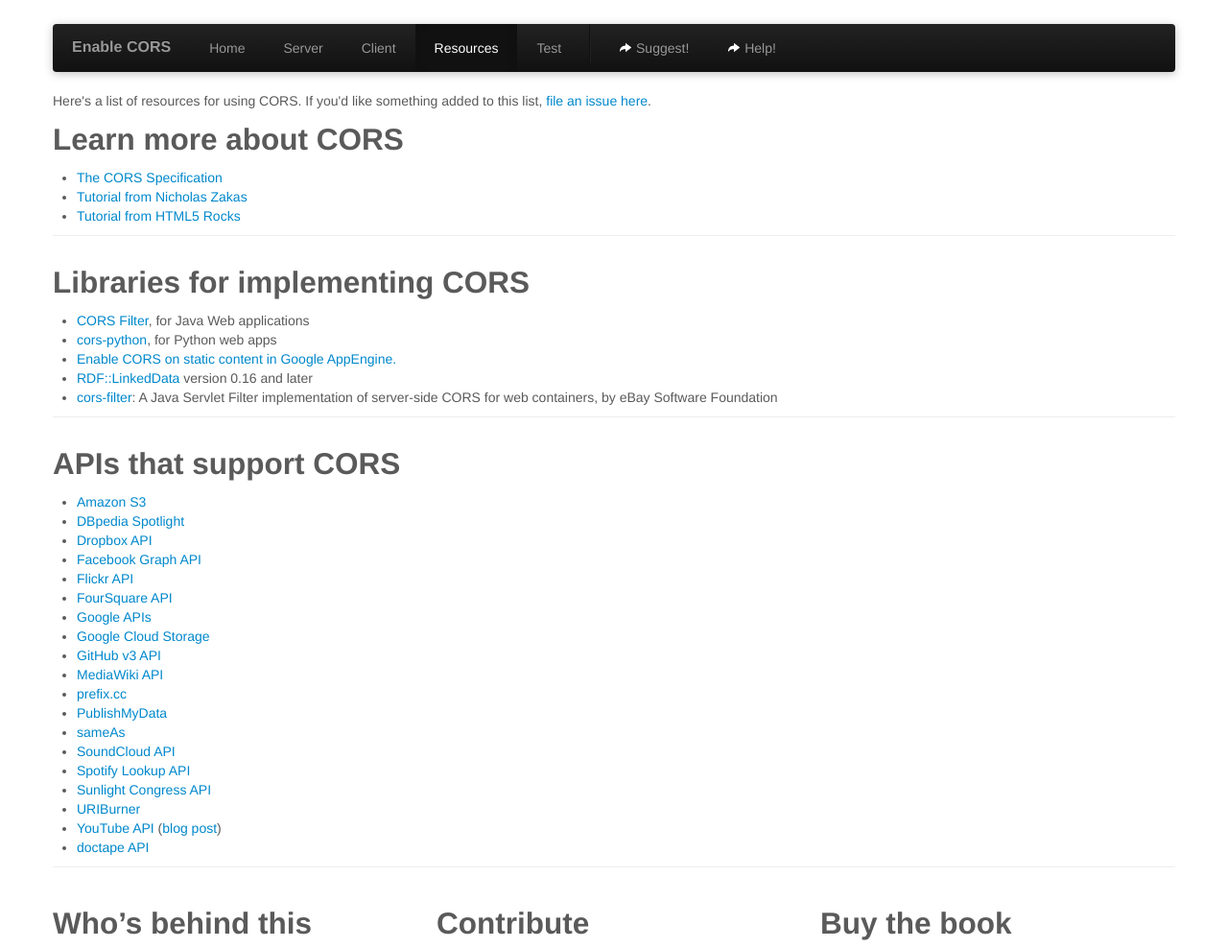
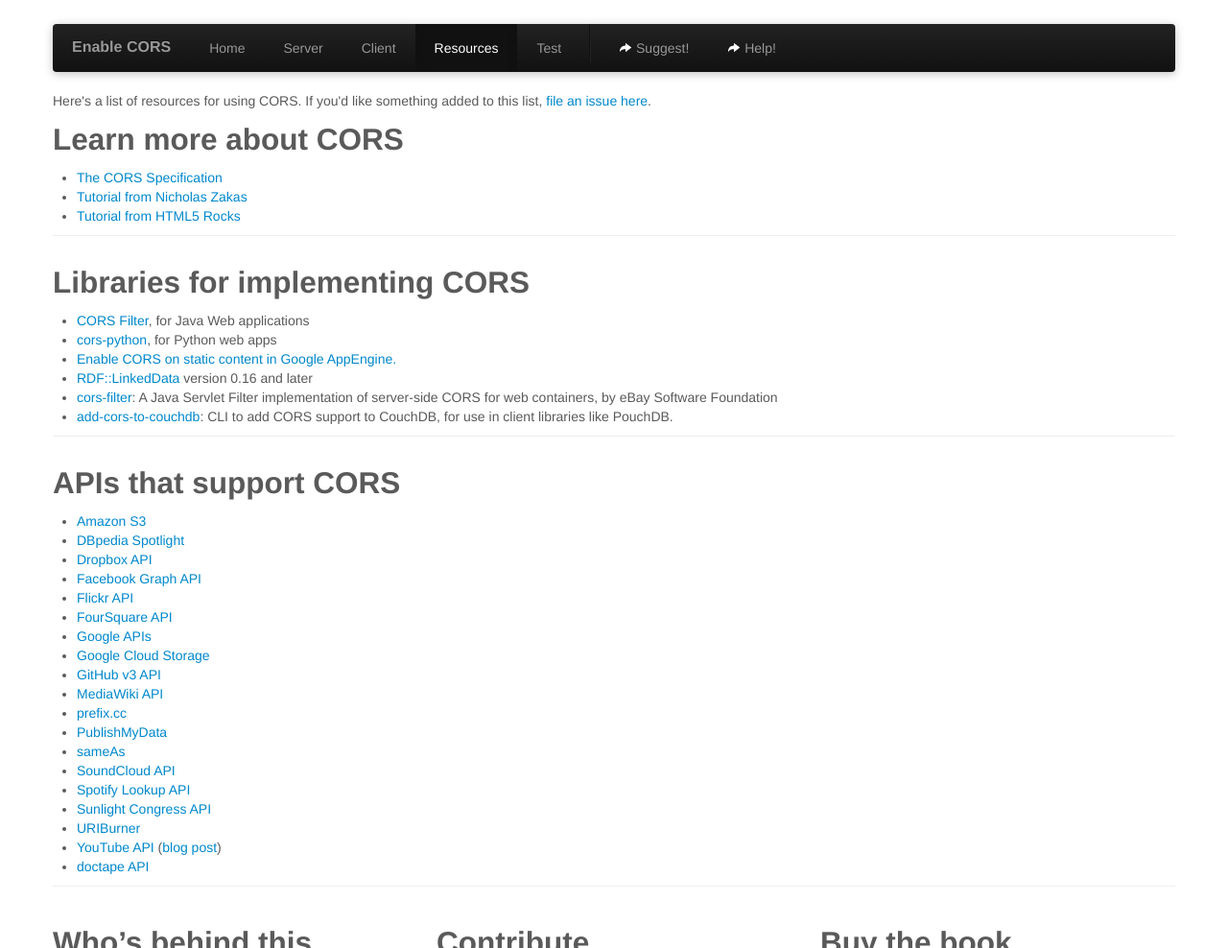
Before and after one commit to monsur/enable-cors.org, a Jekyll site: the page built from resources.html, in a window 1280 px wide, cut to the strip 0-988 px from the top of the page. Shown: the whole strip at 96% size. Built offline with Jekyll 4.4.1, drawn with Linux system fonts in a browser that asks for light colours.

Commit message:
Add add-cors-to-couchdb

```diff
--- a/resources.html
+++ b/resources.html
@@ -24,6 +24,7 @@
 		<li><a href="https://github.com/BauweBijl/gaecors">Enable CORS on static content in Google AppEngine.</a></li>
 		<li><a href="http://search.cpan.org/dist/RDF-LinkedData/">RDF::LinkedData</a> version 0.16 and later</li>
 		<li><a href="https://github.com/ebay/cors-filter">cors-filter</a>: A Java Servlet Filter implementation of server-side CORS for web containers, by eBay Software Foundation</li>
+		<li><a href="https://github.com/pouchdb/add-cors-to-couchdb">add-cors-to-couchdb</a>: CLI to add CORS support to CouchDB, for use in client libraries like PouchDB.</li>
 		</ul>
 		</section>
 
```
